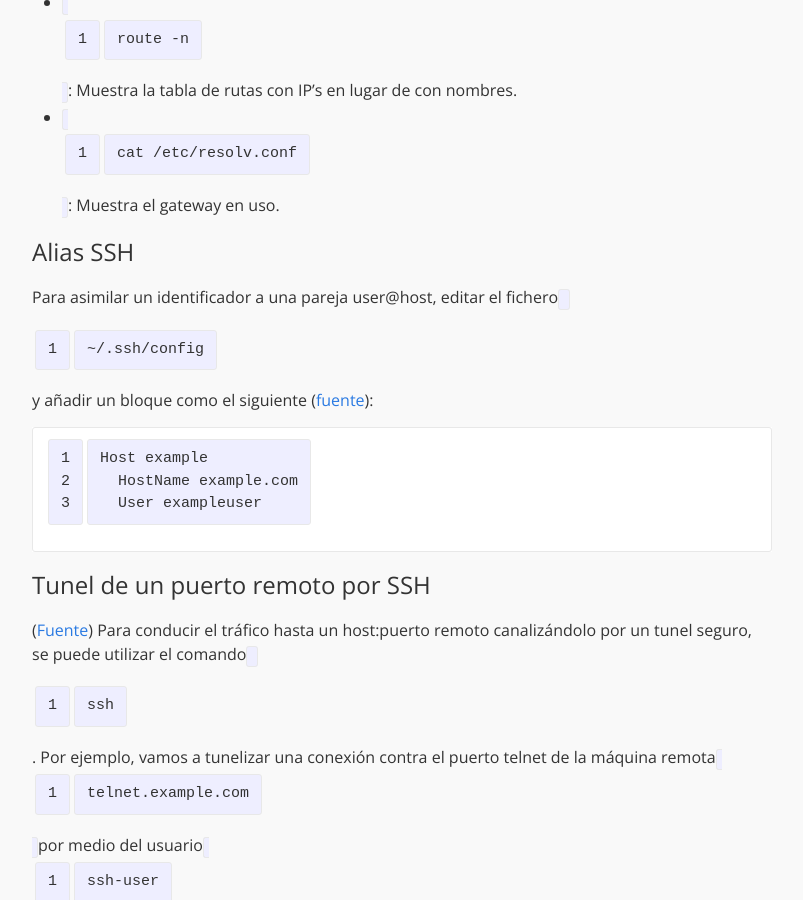
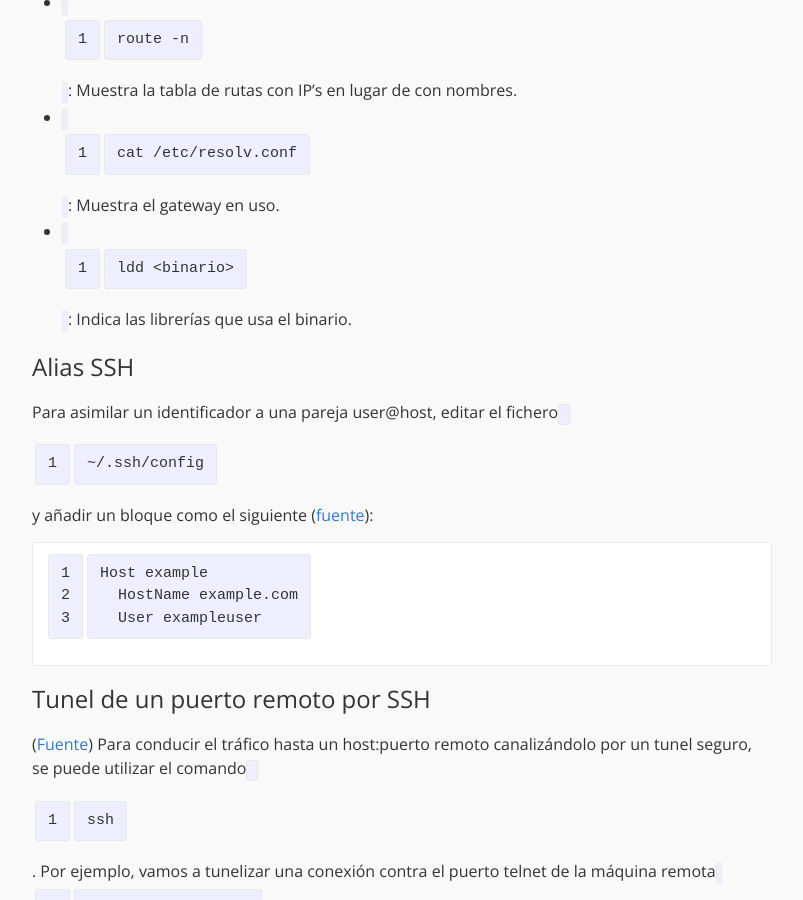
Before and after one commit to eduardofilo/eduardofilo.jekyll, a Jekyll site: the page built from sistemas/unix.md, in a window 1280 px wide and 900 px high, scrolled down 3968 px. Shown: the whole window, without its empty margins (238-1041 px from the left). Built offline with Jekyll 4.4.1, drawn with Linux system fonts in a browser that asks for light colours.

Commit message:
Comando 'ldd' en UNIX.

```diff
--- a/sistemas/unix.md
+++ b/sistemas/unix.md
@@ -45,6 +45,7 @@ permalink: /sistemas/unix.html
 *  `wget -q -O - url`: Hace la request de la URL sin emitir trazas (-q = no verbose) y redireccionando la response a la salida estándar (-O -).
 *  `route -n`: Muestra la tabla de rutas con IP's en lugar de con nombres.
 *  `cat /etc/resolv.conf`: Muestra el gateway en uso.
+*  `ldd <binario>`: Indica las librerías que usa el binario.
 
 ## Alias SSH
 
```
